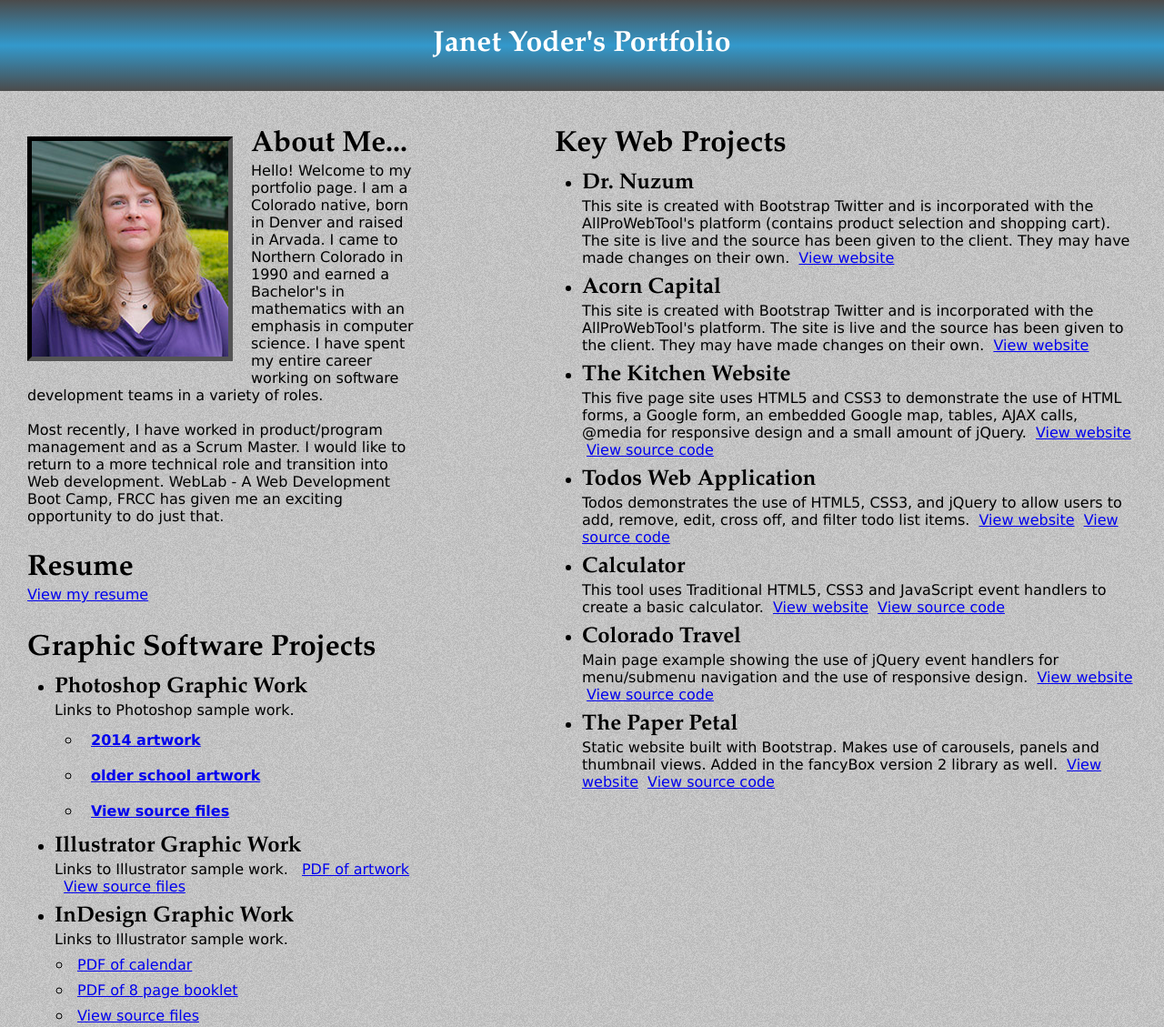
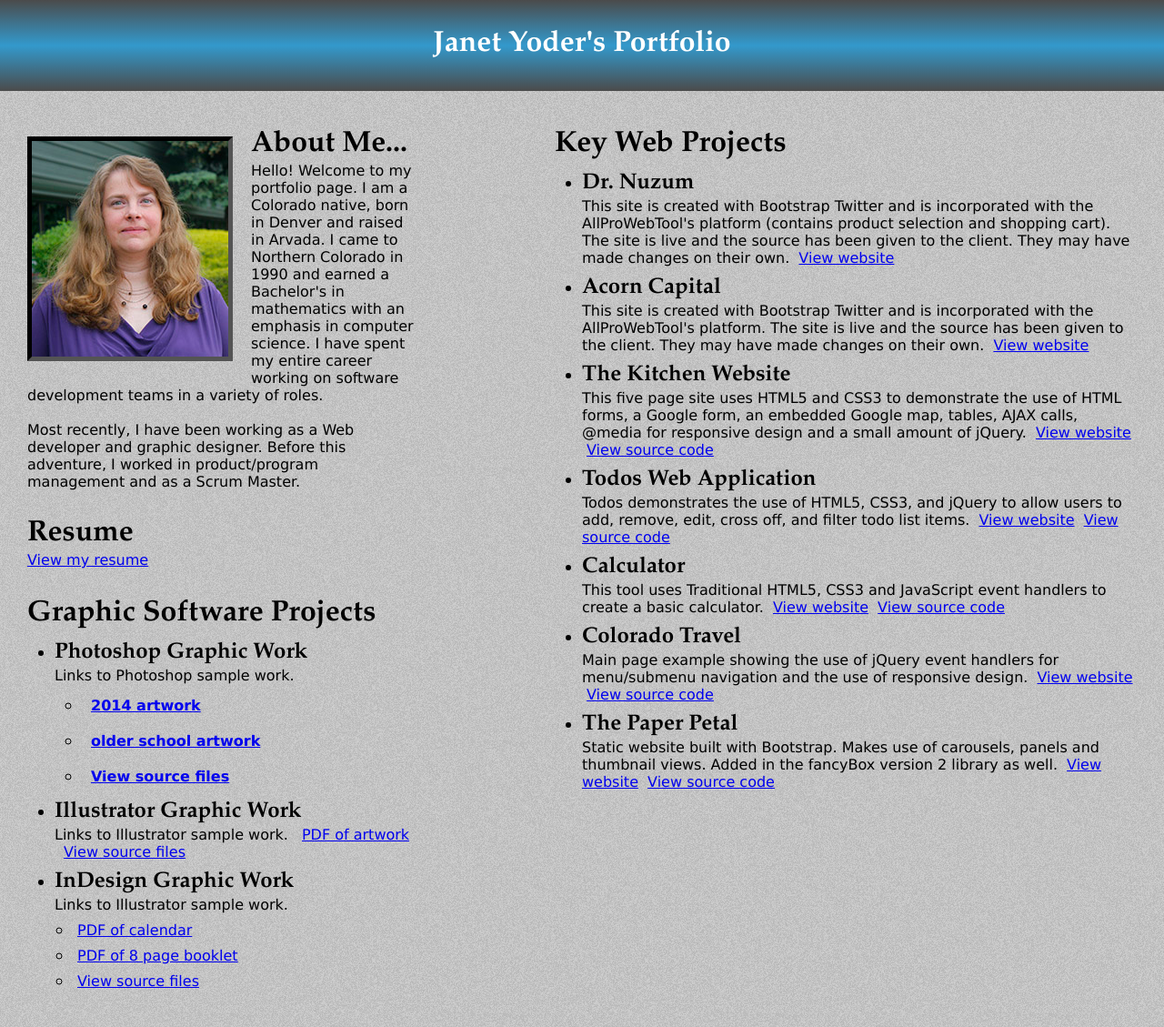
Before and after one commit to jcyoder/jcyoder.github.io, a Jekyll site: the page index.html, which Jekyll copies as it is, in a window 1280 px wide. Shown: the whole page at 91% size. Built offline with Jekyll 4.4.1, drawn with Linux system fonts in a browser that asks for light colours.

Commit message:
modified summary

```diff
--- a/index.html
+++ b/index.html
@@ -21,9 +21,7 @@
                 Hello! Welcome to my portfolio page.  I am a Colorado native, born in Denver and raised in Arvada.
                 I came to Northern Colorado in 1990 and earned a Bachelor's in mathematics with an emphasis
                 in computer science. I have spent my entire career working on software development teams in a variety of roles. <br /> <br />
-                Most recently, I have worked in product/program management and as a Scrum Master.
-                I would like to return to a more technical role and transition into Web development.
-                WebLab - A Web Development Boot Camp, FRCC has given me an exciting opportunity to do just that.
+                Most recently, I have been working as a Web developer and graphic designer.  Before this adventure, I worked in product/program management and as a Scrum Master.
             </p>
 			<br />
             <h1>Resume</h1>
```
